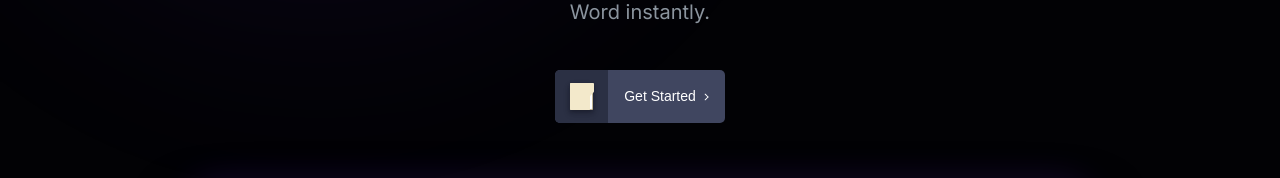
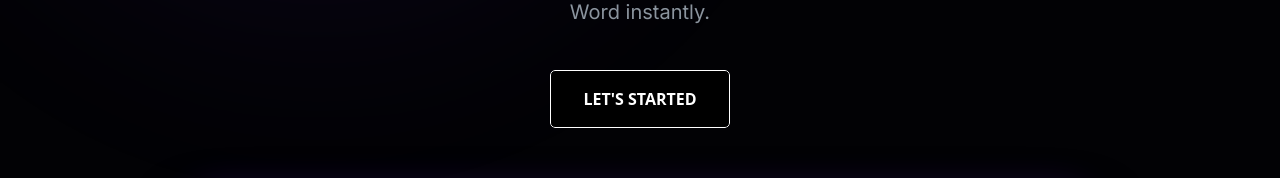
Before and after one commit to abdullahparvaiz07/PortFolyn, a React (Vite) app: page / in a window 1280 px wide. Shown: the part 483-661 px from the top of the page. Built offline with nearby package versions, Linux system fonts and the light colour scheme; no server answers.

Commit message:
Update hero section button to new variant (btn-31)

```diff
--- a/src/index.css
+++ b/src/index.css
@@ -393,200 +393,113 @@ textarea.form-input { resize: vertical; min-height: 80px; }
   .section-pad { padding: 36px 12px !important; }
 }
 
-/* From Uiverse.io by Nawsome */
-.continue-application {
-  --color: #fff;
-  --background: #404660;
-  --background-hover: #3A4059;
-  --background-left: #2B3044;
-  --folder: #F3E9CB;
-  --folder-inner: #BEB393;
-  --paper: #FFFFFF;
-  --paper-lines: #BBC1E1;
-  --paper-behind: #E1E6F9;
-  --pencil-cap: #fff;
-  --pencil-top: #275EFE;
-  --pencil-middle: #fff;
-  --pencil-bottom: #5C86FF;
-  --shadow: rgba(13, 15, 25, .2);
-  border: none;
-  outline: none;
-  cursor: pointer;
-  position: relative;
-  border-radius: 5px;
-  font-size: 14px;
-  font-weight: 500;
-  line-height: 19px;
-  -webkit-appearance: none;
-  -webkit-tap-highlight-color: transparent;
-  padding: 17px 29px 17px 69px;
-  transition: background 0.3s;
-  color: var(--color);
-  background: var(--bg, var(--background));
+/* From Uiverse.io by doniaskima */
+.btn-31,
+.btn-31 *,
+.btn-31 :after,
+.btn-31 :before,
+.btn-31:after,
+.btn-31:before {
+  border: 0 solid;
+  box-sizing: border-box;
 }
 
-.continue-application > div {
-  top: 0;
-  left: 0;
-  bottom: 0;
-  width: 53px;
-  position: absolute;
-  overflow: hidden;
-  border-radius: 5px 0 0 5px;
-  background: var(--background-left);
+.btn-31 {
+  -webkit-tap-highlight-color: transparent;
+  -webkit-appearance: button;
+  background-color: #000;
+  background-image: none;
+  color: #fff;
+  cursor: pointer;
+  font-family: ui-sans-serif, system-ui, -apple-system, BlinkMacSystemFont,
+    Segoe UI, Roboto, Helvetica Neue, Arial, Noto Sans, sans-serif,
+    Apple Color Emoji, Segoe UI Emoji, Segoe UI Symbol, Noto Color Emoji;
+  font-size: 100%;
+  font-weight: 900;
+  line-height: 1.5;
+  margin: 0;
+  -webkit-mask-image: -webkit-radial-gradient(#000, #fff);
+  padding: 0;
+  border-radius:5px;
 }
 
-.continue-application > div .folder {
-  width: 23px;
-  height: 27px;
-  position: absolute;
-  left: 15px;
-  top: 13px;
+.btn-31:disabled {
+  cursor: default;
 }
 
-.continue-application > div .folder .top {
-  left: 0;
-  top: 0;
-  z-index: 2;
-  position: absolute;
-  transform: translateX(var(--fx, 0));
-  transition: transform 0.4s ease var(--fd, 0.3s);
+.btn-31:-moz-focusring {
+  outline: auto;
 }
 
-.continue-application > div .folder .top svg {
-  width: 24px;
-  height: 27px;
+.btn-31 svg {
   display: block;
-  fill: var(--folder);
-  transform-origin: 0 50%;
-  transition: transform 0.3s ease var(--fds, 0.45s);
-  transform: perspective(120px) rotateY(var(--fr, 0deg));
+  vertical-align: middle;
 }
 
-.continue-application > div .folder:before, .continue-application > div .folder:after,
-.continue-application > div .folder .paper {
-  content: "";
-  position: absolute;
-  left: var(--l, 0);
-  top: var(--t, 0);
-  width: var(--w, 100%);
-  height: var(--h, 100%);
-  border-radius: 1px;
-  background: var(--b, var(--folder-inner));
+.btn-31 [hidden] {
+  display: none;
 }
 
-.continue-application > div .folder:before {
-  box-shadow: 0 1.5px 3px var(--shadow), 0 2.5px 5px var(--shadow), 0 3.5px 7px var(--shadow);
-  transform: translateX(var(--fx, 0));
-  transition: transform 0.4s ease var(--fd, 0.3s);
+.btn-31 {
+  border-width: 1px;
+  padding: 1rem 2rem;
+  position: relative;
+  text-transform: uppercase;
 }
 
-.continue-application > div .folder:after,
-.continue-application > div .folder .paper {
-  --l: 1px;
-  --t: 1px;
-  --w: 21px;
-  --h: 25px;
-  --b: var(--paper-behind);
+.btn-31:before {
+  --progress: 100%;
+  background: #fff;
+  -webkit-clip-path: polygon(
+    100% 0,
+    var(--progress) var(--progress),
+    0 100%,
+    100% 100%
+  );
+  clip-path: polygon(
+    100% 0,
+    var(--progress) var(--progress),
+    0 100%,
+    100% 100%
+  );
+  content: "";
+  inset: 0;
+  position: absolute;
+  transition: -webkit-clip-path 0.2s ease, clip-path 0.2s ease;
 }
 
-.continue-application > div .folder:after {
-  transform: translate(var(--pbx, 0), var(--pby, 0));
-  transition: transform 0.4s ease var(--pbd, 0s);
+.btn-31:hover:before {
+  --progress: 0%;
 }
 
-.continue-application > div .folder .paper {
-  z-index: 1;
-  --b: var(--paper);
+.btn-31 .text-container {
+  display: block;
+  overflow: hidden;
+  position: relative;
 }
 
-.continue-application > div .folder .paper:before, .continue-application > div .folder .paper:after {
-  content: "";
-  width: var(--wp, 14px);
-  height: 2px;
-  border-radius: 1px;
-  transform: scaleY(0.5);
-  left: 3px;
-  top: var(--tp, 3px);
-  position: absolute;
-  background: var(--paper-lines);
-  box-shadow: 0 12px 0 0 var(--paper-lines), 0 24px 0 0 var(--paper-lines);
+.btn-31 .text {
+  display: block;
+  font-weight: 900;
+  mix-blend-mode: difference;
+  position: relative;
 }
 
-.continue-application > div .folder .paper:after {
-  --tp: 6px;
-  --wp: 10px;
+.btn-31:hover .text {
+  -webkit-animation: move-up-alternate 0.3s ease forwards;
+  animation: move-up-alternate 0.3s ease forwards;
 }
 
-.continue-application > div .pencil {
-  height: 2px;
-  width: 3px;
-  border-radius: 1px 1px 0 0;
-  top: 8px;
-  left: 105%;
-  position: absolute;
-  z-index: 3;
-  transform-origin: 50% 19px;
-  background: var(--pencil-cap);
-  transform: translateX(var(--pex, 0)) rotate(35deg);
-  transition: transform 0.4s ease var(--pbd, 0s);
+@-webkit-keyframes move-up-alternate {
+  0% { transform: translateY(0); }
+  50% { transform: translateY(80%); }
+  51% { transform: translateY(-80%); }
+  to { transform: translateY(0); }
 }
 
-.continue-application > div .pencil:before, .continue-application > div .pencil:after {
-  content: "";
-  position: absolute;
-  display: block;
-  background: var(--b, linear-gradient(var(--pencil-top) 55%, var(--pencil-middle) 55.1%, var(--pencil-middle) 60%, var(--pencil-bottom) 60.1%));
-  width: var(--w, 5px);
-  height: var(--h, 20px);
-  border-radius: var(--br, 2px 2px 0 0);
-  top: var(--t, 2px);
-  left: var(--l, -1px);
+@keyframes move-up-alternate {
+  0% { transform: translateY(0); }
+  50% { transform: translateY(80%); }
+  51% { transform: translateY(-80%); }
+  to { transform: translateY(0); }
 }
-
-.continue-application > div .pencil:before {
-  -webkit-clip-path: polygon(0 5%, 5px 5%, 5px 17px, 50% 20px, 0 17px);
-  clip-path: polygon(0 5%, 5px 5%, 5px 17px, 50% 20px, 0 17px);
-}
-
-.continue-application > div .pencil:after {
-  --b: none;
-  --w: 3px;
-  --h: 6px;
-  --br: 0 2px 1px 0;
-  --t: 3px;
-  --l: 3px;
-  border-top: 1px solid var(--pencil-top);
-  border-right: 1px solid var(--pencil-top);
-}
-
-.continue-application:before, .continue-application:after {
-  content: "";
-  position: absolute;
-  width: 10px;
-  height: 2px;
-  border-radius: 1px;
-  background: var(--color);
-  transform-origin: 9px 1px;
-  transform: translateX(var(--cx, 0)) scale(0.5) rotate(var(--r, -45deg));
-  top: 26px;
-  right: 16px;
-  transition: transform 0.3s;
-}
-
-.continue-application:after {
-  --r: 45deg;
-}
-
-.continue-application:hover {
-  --cx: 2px;
-  --bg: var(--background-hover);
-  --fx: -40px;
-  --fr: -60deg;
-  --fd: .15s;
-  --fds: 0s;
-  --pbx: 3px;
-  --pby: -3px;
-  --pbd: .15s;
-  --pex: -24px;
-}
--- a/src/pages/Landing.jsx
+++ b/src/pages/Landing.jsx
@@ -81,19 +81,10 @@ export default function Landing() {
 
             <motion.div variants={fadeUp} style={{ display: 'flex', gap: 14, justifyContent: 'center', flexWrap: 'wrap' }} className="hero-cta">
               <Link to="/builder" style={{ textDecoration: 'none' }}>
-                <button className="continue-application">
-                    <div>
-                        <div className="pencil"></div>
-                        <div className="folder">
-                            <div className="top">
-                                <svg viewBox="0 0 24 27">
-                                    <path d="M1,0 L23,0 C23.5522847,-1.01453063e-16 24,0.44771525 24,1 L24,8.17157288 C24,8.70200585 23.7892863,9.21071368 23.4142136,9.58578644 L20.5857864,12.4142136 C20.2107137,12.7892863 20,13.2979941 20,13.8284271 L20,26 C20,26.5522847 19.5522847,27 19,27 L1,27 C0.44771525,27 6.76353751e-17,26.5522847 0,26 L0,1 C-6.76353751e-17,0.44771525 0.44771525,1.01453063e-16 1,0 Z"></path>
-                                </svg>
-                            </div>
-                            <div className="paper"></div>
-                        </div>
-                    </div>
-                    Get Started
+                <button className="btn-31">
+                  <span className="text-container">
+                    <span className="text">Let's started</span>
+                  </span>
                 </button>
               </Link>
             </motion.div>
```
